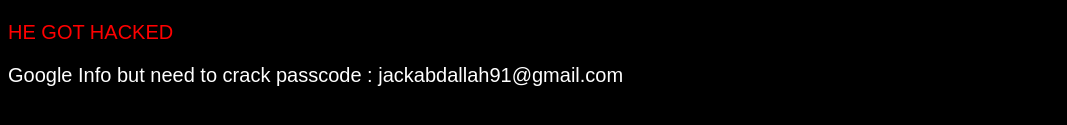
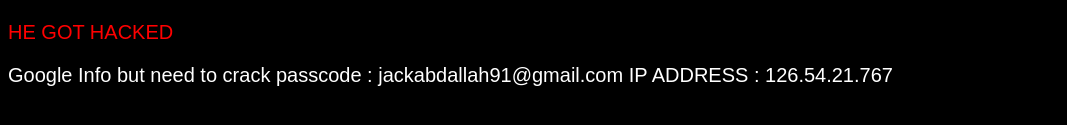
Before and after one commit to DXERX/skillerinfo, a plain HTML site: page index.html in a window 1280 px wide. Shown: the part 311-436 px from the top of the page, without its empty margins (0-1067 px from the left). Drawn offline with Linux system fonts and the light colour scheme.

Commit message:
Update index.html

```diff
--- a/index.html
+++ b/index.html
@@ -15,7 +15,7 @@
     <p style="font-family: 'Tajawal', sans-serif; font-size: 20px; color: rgb(255, 255, 255);">
         Google Info but need to crack passcode :
 
-        jackabdallah91@gmail.com
+        jackabdallah91@gmail.com  IP ADDRESS : 126.54.21.767
 
       </p>
     </div>
```
